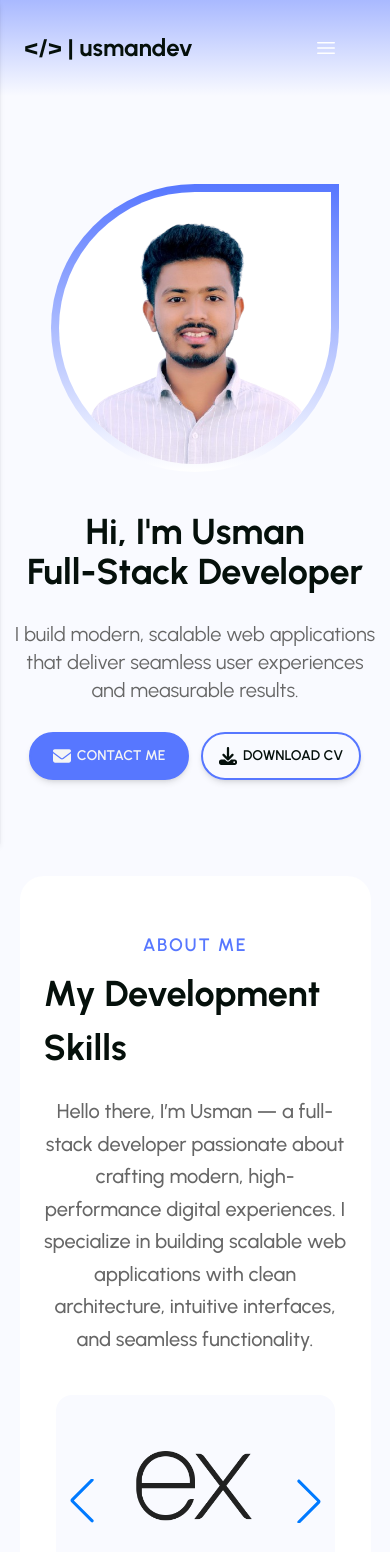
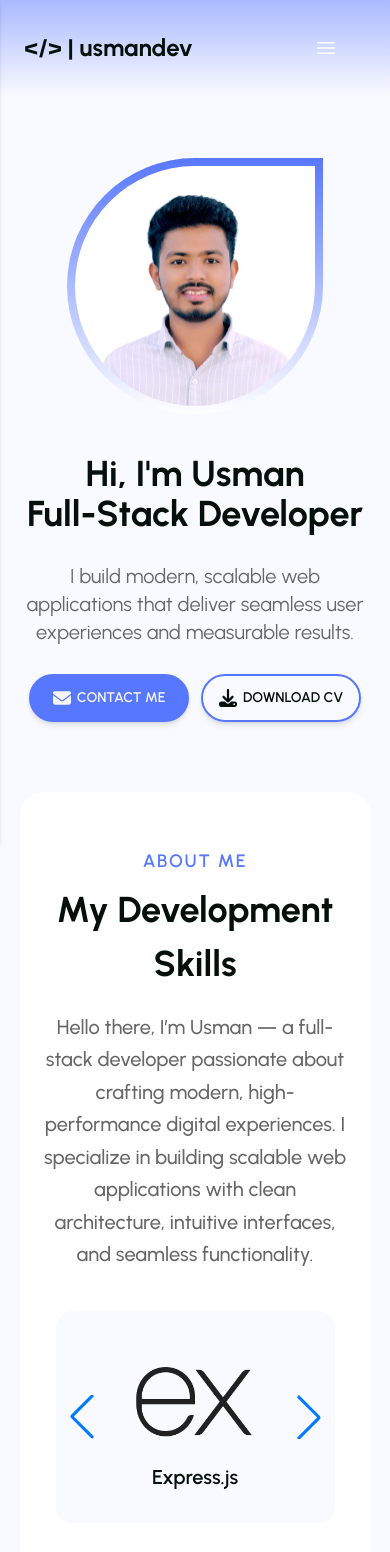
Before and after one commit to STMUsman/React-Portfolio, a React (Vite) app: page / in a window 390 px wide. Shown: the top 1552 px of the page. Built offline with nearby package versions, Linux system fonts and the light colour scheme.

Commit message:
Third Commit

```diff
--- a/src/Components/Hero/Hero.jsx
+++ b/src/Components/Hero/Hero.jsx
@@ -6,8 +6,8 @@ import myimage from '/src/assets/usman223-removebg-preview.png'
 const Hero = () => {
     return (
         <div className='w-full bg-[#F9FAFF]'>
-            <section className='w-full min-h-screen flex justify-center items-center' id='hero'>
-                <div className='w-[95%] md:w-[90%] lg:w-[85%] flex flex-col-reverse md:flex-row justify-between items-center gap-10 md:gap-5  mt-20'>
+            <section className='w-full h-[90vh] md:min-h-screen flex justify-center items-center' id='hero'>
+                <div className='w-[90%] md:w-[90%] lg:w-[85%] flex flex-col-reverse md:flex-row justify-between items-center gap-10 md:gap-5  mt-20'>
 
                     {/* LEFT TEXT */}
                     <div className='w-full md:w-[60%] lg:w-[60%] flex flex-col gap-7 md:gap-5 lg:gap-8 text-center md:text-left'>
@@ -32,7 +32,7 @@ const Hero = () => {
 
                     {/* RIGHT IMAGE */}
                     <div className='w-full md:w-[40%] lg:w-[40%] flex justify-center md:justify-end mt-10 md:mt-0'>
-                        <div className="rounded-br-[999px] rounded-bl-[999px] rounded-tr-none rounded-tl-[999px] p-[8px] bg-gradient-to-b from-[#5777FF] to-white w-72 h-72  lg:w-96 lg:h-96">
+                        <div className="rounded-br-[999px] rounded-bl-[999px] rounded-tr-none rounded-tl-[999px] p-[8px] bg-gradient-to-b from-[#5777FF] to-white w-64 h-64 md:w-72 md:h-72 lg:w-96 lg:h-96">
                             <div className="rounded-br-[999px] rounded-bl-[999px] rounded-tr-none rounded-tl-[999px] overflow-hidden w-full h-full bg-white flex justify-center items-center">
                                 <img className="w-full h-full object-contain mt-4 " src={myimage} alt="Usman" />
                             </div>
--- a/src/Pages/Contact.jsx
+++ b/src/Pages/Contact.jsx
@@ -32,7 +32,7 @@ const Contact = () => {
             <div className='w-full min-h-screen flex justify-center items-center bg-[#F9FAFF]'>
 
                 <section className='w-full py-8 md:py-12 lg:py-16 flex justify-center contactbg' id='contact'>
-                    <div className='w-[90%] md:w-[90%] lg:w-[85%] h-screen flex flex-col md:flex-row gap-10 md:gap-5  items-center justify-start  bg-transparent'>
+                    <div className='w-[90%] md:w-[90%] lg:w-[85%] h-auto flex flex-col md:flex-row gap-10 md:gap-5  items-center justify-start  bg-transparent'>
                         <div className='flex flex-col gap-1 w-full md:w-1/2'>
                             <h1 className='section-sub-heading'>Get In Touch</h1>
                             <p className='section-main-heading'>Let’s Build Together!</p>
--- a/src/Pages/Projects.jsx
+++ b/src/Pages/Projects.jsx
@@ -2,7 +2,7 @@ import React from 'react'
 
 const Projects = () => {
     return (
-        <div className='w-full h-auto bg-[#F9FAFF] flex justify-center items-center '>
+        <div className='w-full  min-h-screen bg-[#F9FAFF] flex justify-center items-center '>
             <section className='w-full h-auto flex justify-center py-8 md:py-12 lg:py-16' id='project'>
                 <div className='w-[90%] md:w-[90%] lg:w-[85%] h-auto flex flex-col justify-center items-center gap-2 bg-transparent '>
 
--- a/src/index.css
+++ b/src/index.css
@@ -69,7 +69,7 @@ body {
     font-size: 36px;
     font-weight: bold;
     color: #05100b;
-    text-align: start;
+    text-align: center;
   }
   .section-sub-heading {
     font-size: 18px;
```
